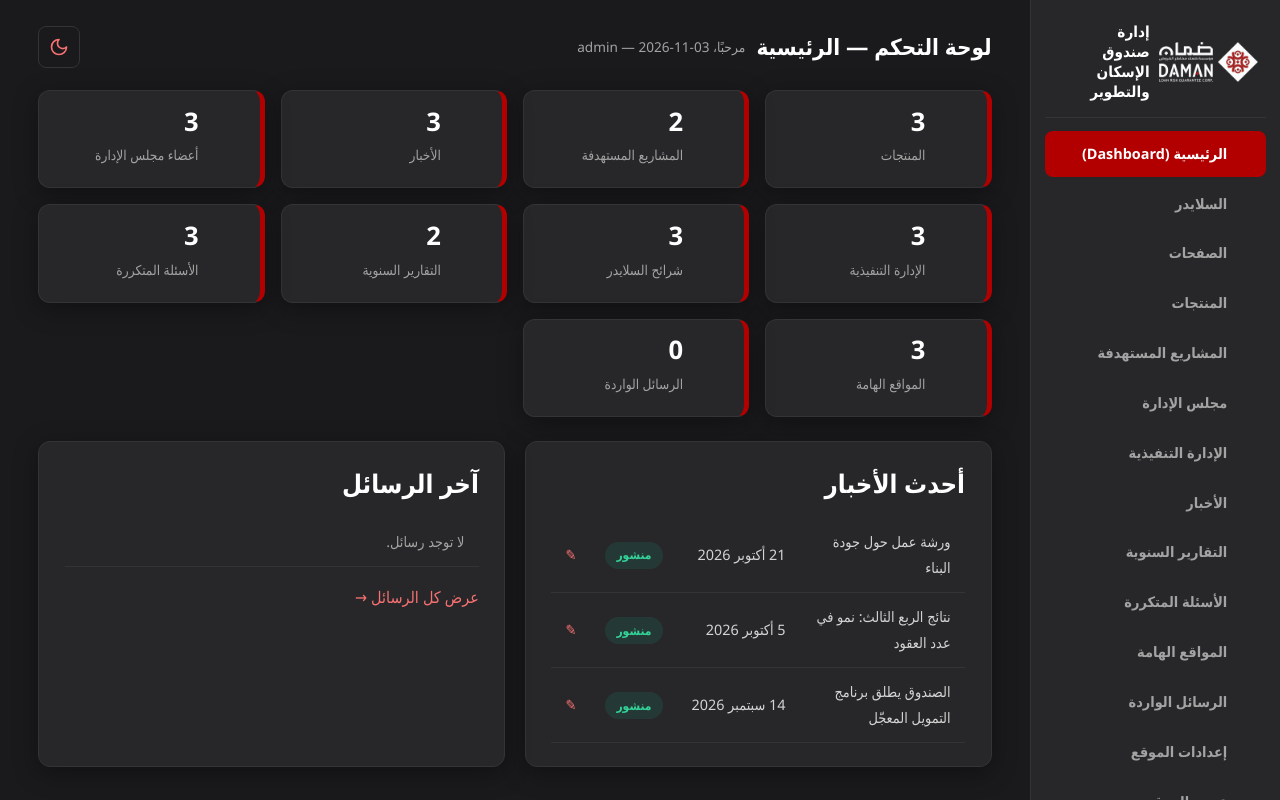
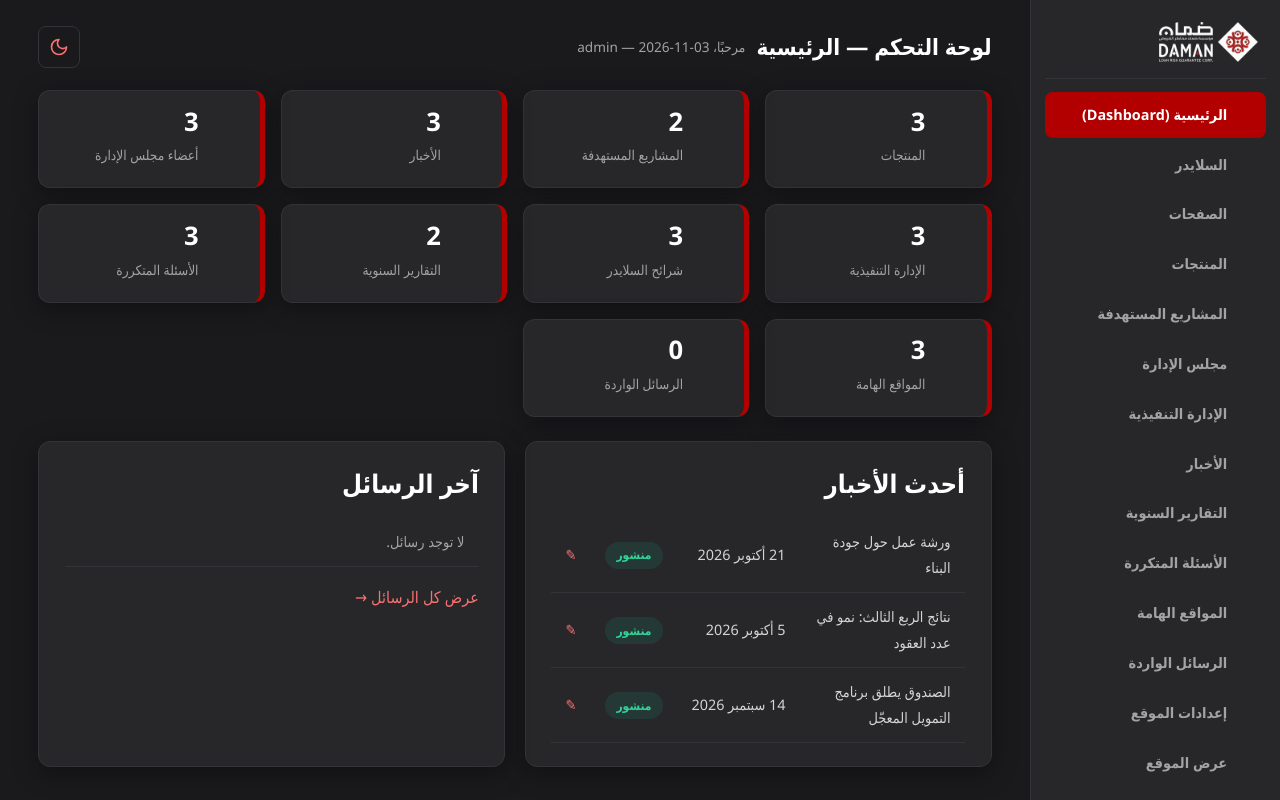
Before and after one commit to h-phsoft/Daman-Site, a PHP site: page /admin/ in a window 1280 px wide. Run offline with PHP 8.4, Linux system fonts and the light colour scheme; a user stored in the database is signed in; data comes from the database, SQL or seed files in the repository; data that the repository does not hold is empty; some libraries are stand-ins or nearby versions; some web fonts are replaced.

Commit message:
Hide the site name next to the logo in the admin sidebar
Same as the public header and footer: the logo carries the name, so the
"إدارة + site name" text is hidden visually and kept for screen readers.

Co-Authored-By: Claude Opus 5.5 <noreply@anthropic.com>
Claude-Session: https://claude.ai/code/session_0151i7LtWdmSwBc3KorAfTEE

```diff
--- a/assets/css/admin.css
+++ b/assets/css/admin.css
@@ -7,7 +7,8 @@ body.admin-body { background: var(--c-bg); }
 }
 .admin-side .brand-mini { display:flex; gap:.6rem; align-items:center; padding:.4rem .5rem 1rem; border-bottom:1px solid var(--c-line); margin-bottom:.8rem; }
 .admin-side .brand-mini img { width:auto; height:40px; }
-.admin-side .brand-mini strong { color:var(--c-heading); font-size:.95rem; line-height:1.3; }
+/* الاسم مخفي بصريًا (الشعار يحمله) ويبقى لقارئات الشاشة */
+.admin-side .brand-mini strong { position:absolute; width:1px; height:1px; padding:0; margin:-1px; overflow:hidden; clip:rect(0,0,0,0); white-space:nowrap; border:0; }
 .admin-side nav ul { list-style:none; margin:0; padding:0; display:grid; gap:.25rem; }
 .admin-side nav a { display:flex; align-items:center; gap:.6rem; color:var(--c-muted); padding:.6rem .8rem; border-radius:8px; font-size:.9rem; font-weight:600; }
 .admin-side nav a:hover { background:var(--c-surface-hover); color:var(--c-heading); }
```
